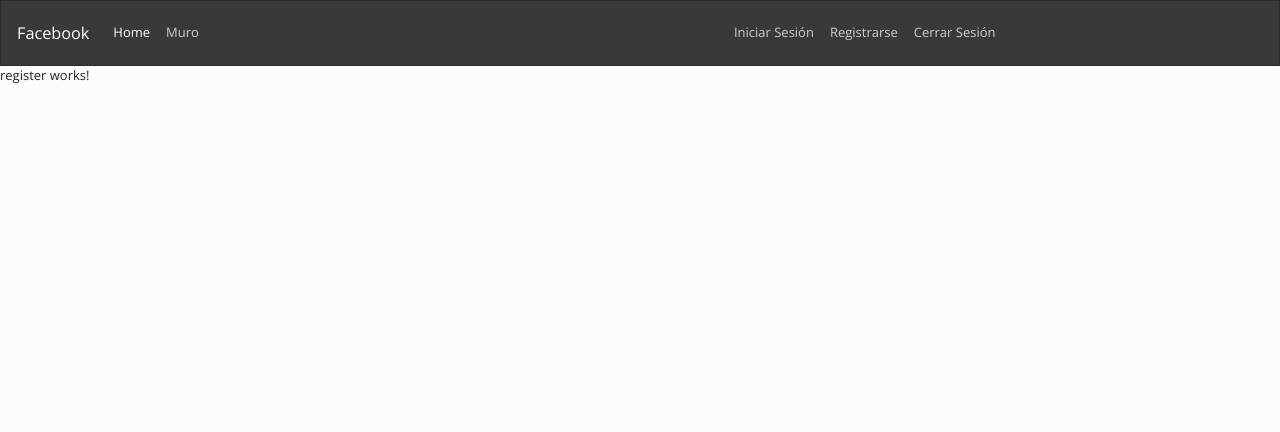
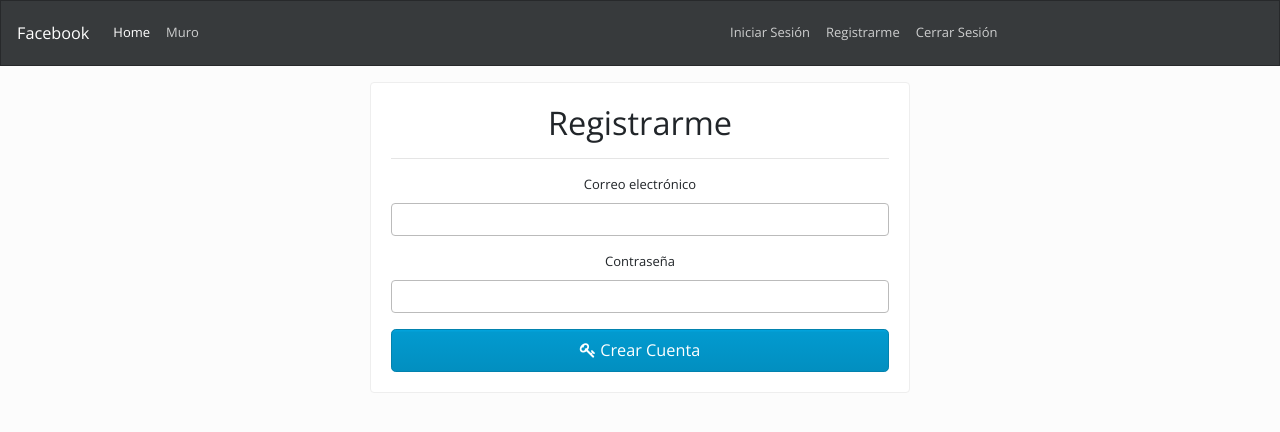
Before and after one commit to anhurtado/facebook-wall, an Angular app: page /register in a window 1280 px wide. Shown: the top 432 px of the page. Built offline with nearby package versions, Linux system fonts and the light colour scheme.

Commit message:
Maquetación Inicial
- LoginComponent
- RegisterComponent
- Cambios genericos

```diff
--- a/src/app/app.component.html
+++ b/src/app/app.component.html
@@ -1,2 +1,4 @@
 <app-navbar></app-navbar>
-<router-outlet></router-outlet>
+<article class="container">
+  <router-outlet></router-outlet>
+</article>
--- a/src/app/components/home/home.component.html
+++ b/src/app/components/home/home.component.html
@@ -1,3 +1,9 @@
-<p>
-  home works!
-</p>
+<article class="jumbotron">
+  <h1 class="display-3">Hello, world!</h1>
+  <p class="lead">This is a simple hero unit, a simple jumbotron-style component for calling extra attention to featured content or information.</p>
+  <hr class="my-4">
+  <p>It uses utility classes for typography and spacing to space content out within the larger container.</p>
+  <p class="lead">
+    <a class="btn btn-primary btn-lg" href="#" role="button">Learn more</a>
+  </p>
+</article>
--- a/src/app/components/login/login.component.html
+++ b/src/app/components/login/login.component.html
@@ -1,3 +1,24 @@
-<p>
-  login works!
-</p>
+<article class="row mt-3">
+  <section class="col-md-6 mx-auto text-center">
+    <section class="card">
+      <section class="card-body">
+        <h1>Iniciar Sesión</h1>
+        <hr>
+        <form>
+          <section class="form-group">
+            <label for="email">Correo electrónico</label>
+            <input type="email" name="email" id="email" class="form-control">
+          </section>
+          <section class="form-group">
+            <label for="password">Contraseña</label>
+            <input type="password" name="password" id="password" class="form-control">
+          </section>
+          <button class="btn btn-info btn-block btn-lg">
+            <i class="fa fa-key"></i>
+            Entrar
+          </button>
+        </form>
+      </section>
+    </section>
+  </section>
+</article>
--- a/src/app/components/navbar/navbar.component.html
+++ b/src/app/components/navbar/navbar.component.html
@@ -4,7 +4,7 @@
     <span class="navbar-toggler-icon"></span>
   </button>
 
-  <div class="collapse navbar-collapse" id="navbarColor02">
+  <article class="collapse navbar-collapse" id="navbarColor02">
     <ul class="navbar-nav mr-auto">
       <li class="nav-item active">
         <a class="nav-link" href="#" routerLink="/">Home <span class="sr-only">(current)</span></a>
@@ -19,11 +19,11 @@
         <a class="nav-link" href="#" routerLink="/login">Iniciar Sesión</a>
       </li>
       <li class="nav-item">
-        <a class="nav-link" href="#" routerLink="/register">Registrarse</a>
+        <a class="nav-link" href="#" routerLink="/register">Registrarme</a>
       </li>
       <li class="nav-item">
         <a class="nav-link" href="#">Cerrar Sesión</a>
       </li>
     </ul>
-  </div>
+  </article>
 </nav>
--- a/src/app/components/not-found/not-found.component.html
+++ b/src/app/components/not-found/not-found.component.html
@@ -1,3 +1,14 @@
-<p>
-  not-found works!
-</p>
+<article class="row mt-3">
+  <section class="col-md-6 mx-auto text-center">
+    <section class="card">
+      <h1>404</h1>
+      <h2>Página no encontrada</h2>
+      <section class="card-body">
+        <a href="" class="btn btn-info btn-lg" routerLink="/">
+          <i class="fa fa-home"></i>
+          Regresar a la página principal
+        </a>
+      </section>
+    </section>
+  </section>
+</article>
--- a/src/app/components/register/register.component.html
+++ b/src/app/components/register/register.component.html
@@ -1,3 +1,24 @@
-<p>
-  register works!
-</p>
+<article class="row mt-3">
+  <section class="col-md-6 mx-auto text-center">
+    <section class="card">
+      <section class="card-body">
+        <h1>Registrarme</h1>
+        <hr>
+        <form>
+          <section class="form-group">
+            <label for="email">Correo electrónico</label>
+            <input type="email" name="email" id="email" class="form-control">
+          </section>
+          <section class="form-group">
+            <label for="password">Contraseña</label>
+            <input type="password" name="password" id="password" class="form-control">
+          </section>
+          <button class="btn btn-info btn-block btn-lg">
+            <i class="fa fa-key"></i>
+            Crear Cuenta
+          </button>
+        </form>
+      </section>
+    </section>
+  </section>
+</article>
```
